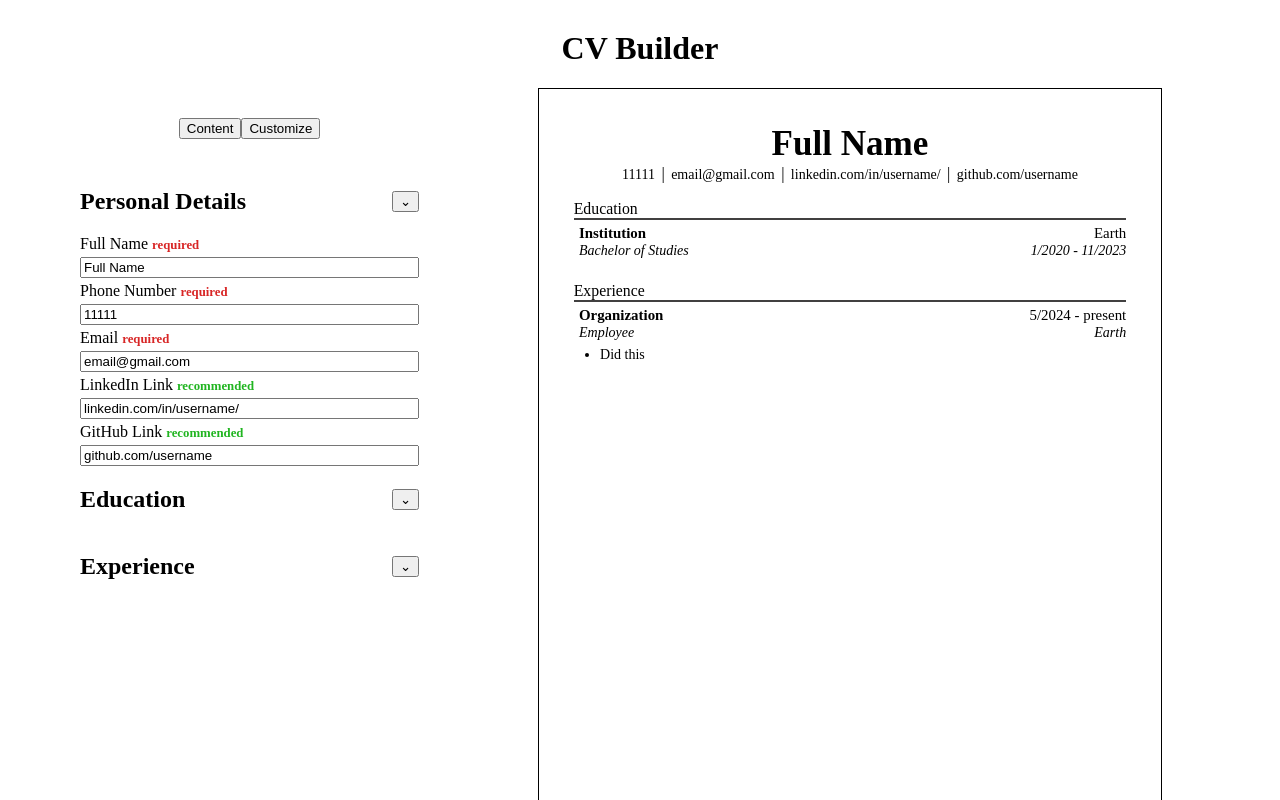
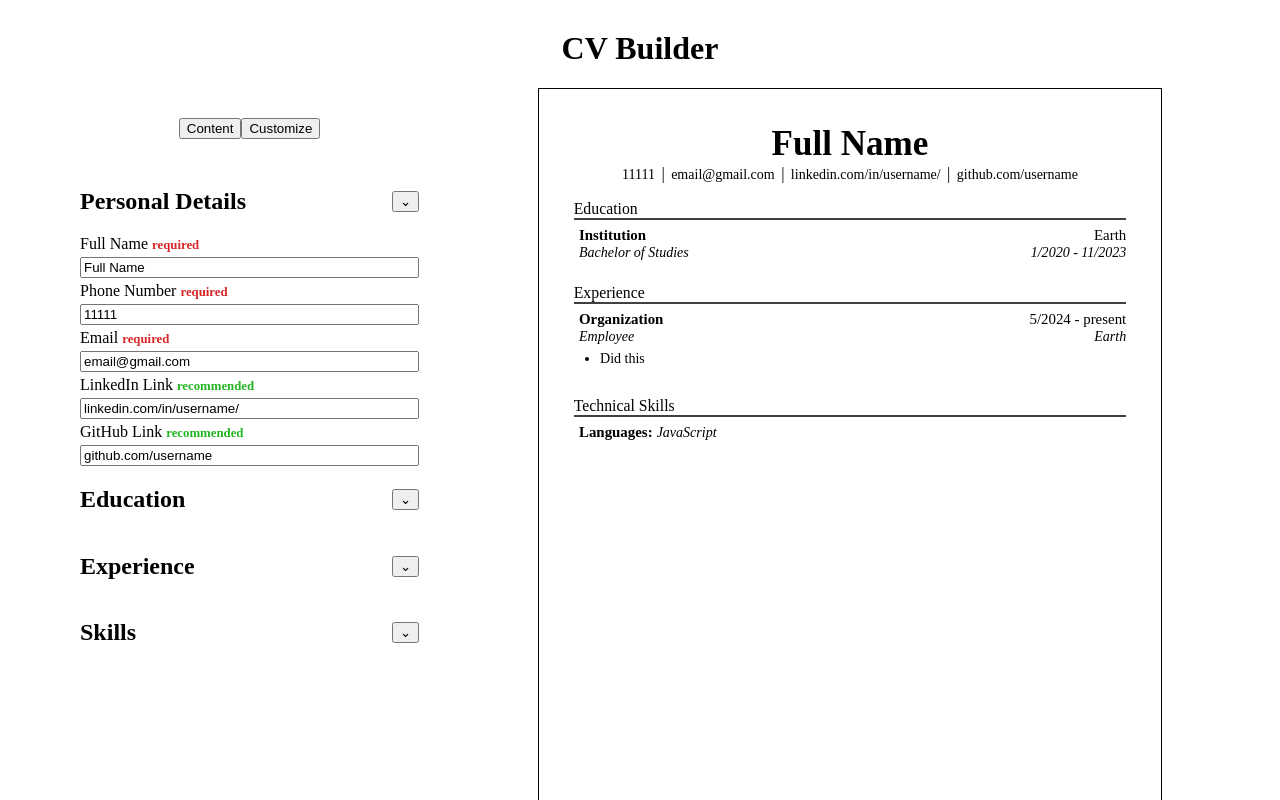
Before and after one commit to Gallardo166/cv-app, a React (Vite) app: page / in a window 1280 px wide. Shown: the top 800 px of the page. Built offline with nearby package versions, Linux system fonts and the light colour scheme.

Commit message:
Add skills section

```diff
--- a/src/App.jsx
+++ b/src/App.jsx
@@ -7,6 +7,7 @@ import {
   initialPersonalDetails,
   initialEducation,
   initialExperience,
+  initialSkills,
 } from "./components/data";
 import { v4 as uuid } from "uuid";
 import "./App.css";
@@ -18,6 +19,7 @@ function App() {
   );
   const [education, setEducation] = useState(initialEducation);
   const [experience, setExperience] = useState(initialExperience);
+  const [skills, setSkills] = useState(initialSkills);
 
   function handleChangePersonalDetails(property, value) {
     const newPersonalDetails = { ...personalDetails, [property]: value };
@@ -82,7 +84,6 @@ function App() {
       newChild = {
         id: newId,
         contribution: "",
-        childIds: [],
       };
     } else {
       newChild = {
@@ -105,6 +106,52 @@ function App() {
     setExperience(newExperience);
   }
 
+  function handleChangeSkills(id, property, value) {
+    const newSkills= {
+      ...skills,
+      [id]: { ...skills[id], [property]: value },
+    };
+    setSkills(newSkills);
+  }
+
+  function handleDeleteSkills(parentId, childId) {
+    const newSkills = {
+      ...skills,
+      [parentId]: {
+        ...skills[parentId],
+        childIds: skills[parentId].childIds.filter((id) => id !== childId),
+      },
+    };
+    setSkills(newSkills);
+  }
+
+  function handleAddSkills(parentId, type) {
+    let newChild;
+    const newId = uuid();
+    if (type === "skill") {
+      newChild = {
+        id: newId,
+        skill: "",
+      };
+    } else {
+      newChild = {
+        id: newId,
+        category: "",
+        childIds: [],
+      };
+    }
+
+    const newSkills = {
+      ...skills,
+      [parentId]: {
+        ...skills[parentId],
+        childIds: skills[parentId].childIds.concat(newId),
+      },
+      [newId]: newChild,
+    };
+    setSkills(newSkills);
+  }
+
   function handleChangeMode(targetMode) {
     if (targetMode !== mode) {
       setMode(targetMode);
@@ -120,6 +167,7 @@ function App() {
           personalDetails={personalDetails}
           education={education}
           experience={experience}
+          skills={skills}
           handleChangePersonalDetails={handleChangePersonalDetails}
           handleChangeEducation={handleChangeEducation}
           handleDeleteEducation={handleDeleteEducation}
@@ -127,6 +175,9 @@ function App() {
           handleChangeExperience={handleChangeExperience}
           handleDeleteExperience={handleDeleteExperience}
           handleAddExperience={handleAddExperience}
+          handleChangeSkills={handleChangeSkills}
+          handleDeleteSkills={handleDeleteSkills}
+          handleAddSkills={handleAddSkills}
         />
       ) : (
         <Customize />
@@ -135,6 +186,7 @@ function App() {
         personalDetails={personalDetails}
         education={education}
         experience={experience}
+        skills={skills}
       />
     </div>
   );
--- a/src/components/Content.jsx
+++ b/src/components/Content.jsx
@@ -1,12 +1,14 @@
 import PersonalDetails from "./PersonalDetails";
 import Education from "./Education";
 import Experience from "./Experience";
+import Skills from "./Skills";
 import "../styles/Content.css";
 
 export default function Content({
   personalDetails,
   education,
   experience,
+  skills,
   handleChangePersonalDetails,
   handleChangeEducation,
   handleDeleteEducation,
@@ -14,6 +16,9 @@ export default function Content({
   handleChangeExperience,
   handleDeleteExperience,
   handleAddExperience,
+  handleChangeSkills,
+  handleDeleteSkills,
+  handleAddSkills,
 }) {
   return (
     <div className="content">
@@ -33,6 +38,12 @@ export default function Content({
         handleDeleteExperience={handleDeleteExperience}
         handleAddExperience={handleAddExperience}
       />
+      <Skills
+        skills={skills}
+        handleChangeSkills={handleChangeSkills}
+        handleDeleteSkills={handleDeleteSkills}
+        handleAddSkills={handleAddSkills}
+      />
     </div>
   );
 }
--- a/src/components/Document.jsx
+++ b/src/components/Document.jsx
@@ -1,6 +1,11 @@
 import "../styles/Document.css";
 
-export default function Document({ personalDetails, education, experience }) {
+export default function Document({
+  personalDetails,
+  education,
+  experience,
+  skills,
+}) {
   return (
     <div className="document">
       <h1>{personalDetails.fullName}</h1>
@@ -60,6 +65,22 @@ export default function Document({ personalDetails, education, experience }) {
           </div>
         ))}
       </div>
+      <div className="skills">
+        <h2>Technical Skills</h2>
+        <hr></hr>
+        {skills.root.childIds.map((categoryId) => (
+          <div key={categoryId}>
+            <h3>{skills[categoryId].category + ":"}</h3>
+            {skills[categoryId].childIds.map((skillId) => (
+              <h5 key={skillId}>
+                {(skills[categoryId].childIds.indexOf(skillId) === 0
+                  ? ""
+                  : ", ") + skills[skillId].skill}
+              </h5>
+            ))}
+          </div>
+        ))}
+      </div>
     </div>
   );
 }
--- /dev/null
+++ b/src/components/Skills.jsx
@@ -0,0 +1,92 @@
+import { useState } from "react";
+
+export default function Skills({
+  skills,
+  handleChangeSkills,
+  handleDeleteSkills,
+  handleAddSkills,
+}) {
+  const [isShown, setIsShown] = useState(false);
+
+  function handleClick() {
+    setIsShown(!isShown);
+  }
+
+  return (
+    <section>
+      <div className="header">
+        <h2>Skills</h2>
+        <button onClick={handleClick}>&#8964;</button>
+      </div>
+      <div className={"skills-container" + (!isShown ? " hidden" : "")}>
+        {skills.root.childIds.map((categoryId) => (
+          <div className="skills-inputs" key={categoryId}>
+            <label>
+              <p>Category <span className="required">required</span></p>
+              <input
+                type="text"
+                value={skills[categoryId].category}
+                onChange={(e) => {
+                  handleChangeSkills(
+                    categoryId,
+                    "category",
+                    e.target.value
+                  );
+                }}
+              />
+            </label>
+            <p>Skills <span className="required">required</span></p>
+            {skills[categoryId].childIds.map((skillId) => (
+              <div
+                className="skill-container"
+                key={skillId}
+              >
+                <label>
+                  <input
+                    type="text"
+                    value={skills[skillId].skill}
+                    onChange={(e) => {
+                      handleChangeSkills(
+                        skillId,
+                        "skill",
+                        e.target.value
+                      );
+                    }}
+                  />
+                </label>
+                <button
+                  onClick={() => {
+                    handleDeleteSkills(categoryId, skillId);
+                  }}
+                >
+                  Delete
+                </button>
+              </div>
+            ))}
+            <button
+              onClick={() => {
+                handleAddSkills(categoryId, "skill");
+              }}
+            >
+              Add Skill
+            </button>
+            <button
+              onClick={() => {
+                handleDeleteSkills("root", categoryId);
+              }}
+            >
+              Delete
+            </button>
+          </div>
+        ))}
+        <button
+          onClick={() => {
+            handleAddSkills("root", "category");
+          }}
+        >
+          Add Category
+        </button>
+      </div>
+    </section>
+  );
+}
--- a/src/components/data.js
+++ b/src/components/data.js
@@ -38,4 +38,19 @@ const initialExperience = {
   },
 };
 
-export { initialPersonalDetails, initialEducation, initialExperience };
+const initialSkills = {
+  root: {
+    childIds: [1],
+  },
+  1: {
+    id: 1,
+    category: "Languages",
+    childIds: [2],
+  },
+  2: {
+    id: 2,
+    skill: "JavaScript",
+  }
+}
+
+export { initialPersonalDetails, initialEducation, initialExperience, initialSkills };
--- a/src/styles/Content.css
+++ b/src/styles/Content.css
@@ -1,5 +1,6 @@
 .content {
   width: 85%;
+  margin-bottom: 1.8vh;
   display: flex;
   flex-direction: column;
   align-items: center;
@@ -28,7 +29,7 @@ section > .header {
   align-items: center;
 }
 
-.personal-details-inputs, .education-container, .education-inputs, .education-inputs > label, .experience-inputs, .experience-inputs > label, div.contribution-container {
+.personal-details-inputs, .education-container, .education-inputs, .education-inputs > label, .experience-inputs, .experience-inputs > label, div.contribution-container, .skills-container, .skills-inputs, .skills-input > label {
   display: flex;
   flex-direction: column;
   gap: 4px;
@@ -38,7 +39,7 @@ p {
   margin: 0;
 }
 
-.contribution-container > label > input {
+label > input {
   box-sizing: border-box;
   width: 100%;
 }
--- a/src/styles/Document.css
+++ b/src/styles/Document.css
@@ -23,7 +23,7 @@
   gap: 0.5vw;
 }
 
-.details, .education {
+.details, .education, .experience, .skills {
   margin-bottom: 1.8vw;
 }
 
@@ -38,13 +38,13 @@
   font-weight: 200;
 }
 
-.education, .experience {
+.education, .experience, .skills {
   width: 100%;
 }
 
-.education > hr, .experience > hr {
+.education > hr, .experience > hr, .skills > hr {
   border: 0.01vw solid #414040;
-  margin-bottom: 0.6vw;
+  margin-bottom: 0.8vw;
 }
 
 .education > div {
@@ -61,6 +61,17 @@
   align-items: center;
   padding-left: 0.6vw;
   margin-bottom: 0.8vw;
+}
+
+.skills > div {
+  display: flex;
+  flex-direction: row;
+  padding-left: 0.6vw;
+  margin-bottom: 0.4vw;
+}
+
+.skills > div > h3 {
+  margin-right: 4px;
 }
 
 .experience > div > ul {
@@ -87,7 +98,7 @@ div > h5 {
   justify-self: end;
 }
 
-.education h2, .experience h2 {
+.education h2, .experience h2, .skills h2 {
   font-size: 1.8vw;
   font-weight: 200;
 }
@@ -107,7 +118,7 @@ div > h5 {
     font-size: calc(var(--ratio) * 4vw);
   }
 
-  .details, .education {
+  .details, .education, .skills {
     margin-bottom: calc(var(--ratio) * 1.8vw);
   }
 
@@ -119,9 +130,9 @@ div > h5 {
     font-size: calc(var(--ratio) * 1.6vw);
   }
 
-  .education > hr, .experience > hr {
+  .education > hr, .experience > hr, .skills > hr {
     border: calc(var(--ratio) * 0.01vw) solid #414040;
-    margin-bottom: calc(var(--ratio) * 0.6vw);
+    margin-bottom: calc(var(--ratio) * 0.8vw);
   }
 
   .education > div, .experience > div {
@@ -129,11 +140,16 @@ div > h5 {
     margin-bottom: calc(var(--ratio) * 0.8vw);
   }
 
+  .skills > div {
+    padding-left: calc(var(--ratio) * 0.6vw);
+    margin-bottom: calc(var(--ratio) * 0.4vw);
+  }
+
   div > h3, div > h4 {
     font-size: calc(var(--ratio) * 1.7vw);
   }
 
-  .education h2, .experience h2 {
+  .education h2, .experience h2, .skills h2 {
     font-size: calc(var(--ratio) * 1.8vw);
   }
 
```
